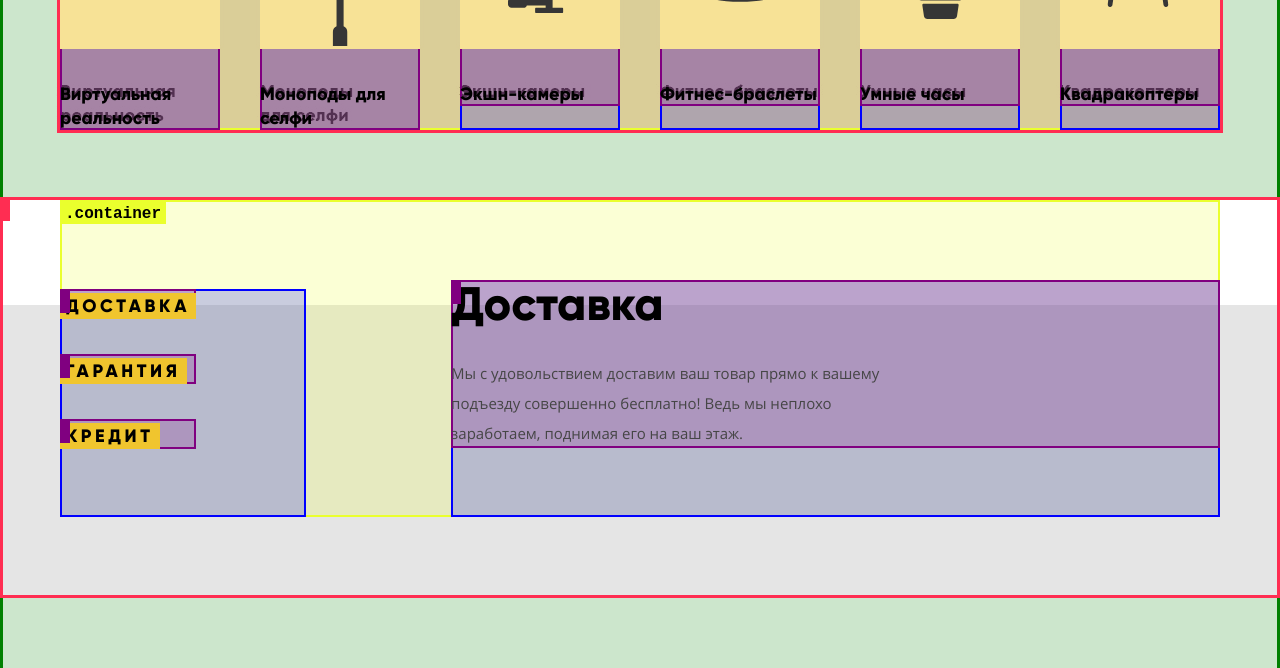
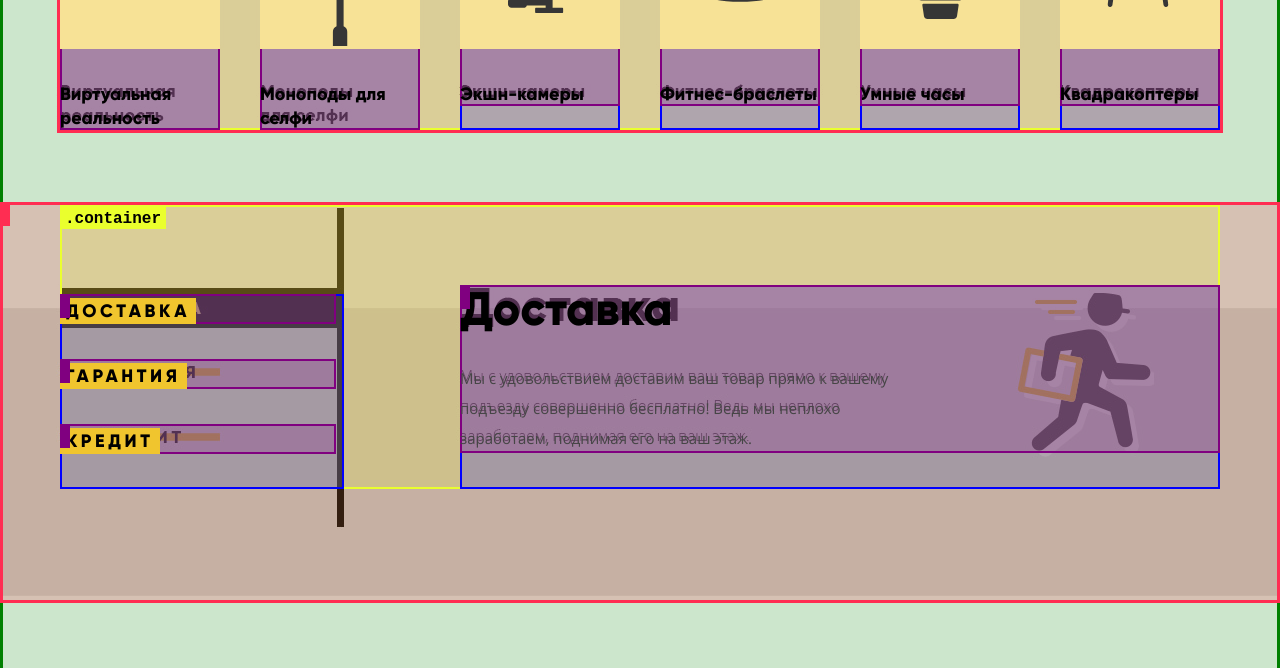
Before and after one commit to xSev07/1115479-device-26, a plain HTML site: page index.html in a window 1280 px wide. Shown: the part 934-1602 px from the top of the page. Drawn offline with Linux system fonts and the light colour scheme.

Commit message:
Maked 1st slide in services section

```diff
--- a/css/style.css
+++ b/css/style.css
@@ -420,13 +420,16 @@ img {
   display: flex;
 }
 
+.popular-sections {
+  margin-bottom: 75px;
+}
+
 .popular-list {
   display: flex;
   justify-content: space-between;
   flex-wrap: wrap;
   padding: 0;
   margin: 0;
-  margin-bottom: 70px;
 
   list-style: none;
 
@@ -437,11 +440,9 @@ img {
   color: #000000;
 }
 
-
 .popular-list li {
   position: relative;
 }
-
 
 .popular-list a {
   display: block;
@@ -500,13 +501,19 @@ img {
   box-sizing: border-box;
   margin-bottom: 95px;
   min-height: 395px;
-
+/*
   background: linear-gradient(to bottom, #ffffff 105px, #e5e5e5 105px);
+*/
 }
 
 .services-section {
   display: flex;
+  justify-content: space-between;
   padding-top: 80px;
+}
+
+.services-list-description section {
+  padding-right: 325px;
 }
 
 .services-section h3 {
@@ -522,18 +529,17 @@ img {
 
 .services-section p {
   margin: 0;
-  margin-right: 325px;
-  margin-bottom: 69px;
 }
 
 .services-list {
   display: flex;
   flex-direction: column;
-  padding: 0;
-  padding-right: 110px;
   margin: 0;
   margin-top: 9px;
-  width: 277px;
+  padding: 0;
+  padding-right: 8px;
+  width: 284px;
+
   list-style: none;
 }
 
@@ -543,9 +549,8 @@ img {
 
 .services-list-description {
   margin: 0;
-  margin-left: 145px;
-
   padding: 0;
+  width: 760px;
 
   list-style: none;
 }
```
